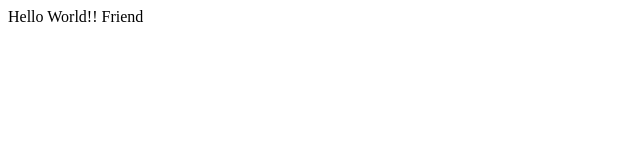
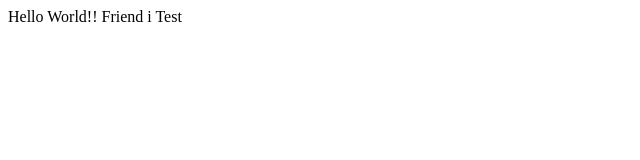
Before and after one commit to artiixes/GitBash, a plain HTML site: page index.html in a window 1280 px wide. Shown: the full height of the page, 0-640 px from the left. Drawn offline with Linux system fonts and the light colour scheme.

Commit message:
nasza zmiana

```diff
--- a/index.html
+++ b/index.html
@@ -7,6 +7,6 @@
     <title>Git Tutorial</title>
 </head>
 <body>
-    Hello World!! Friend
+    Hello World!! Friend i Test
 </body>
 </html>
```
